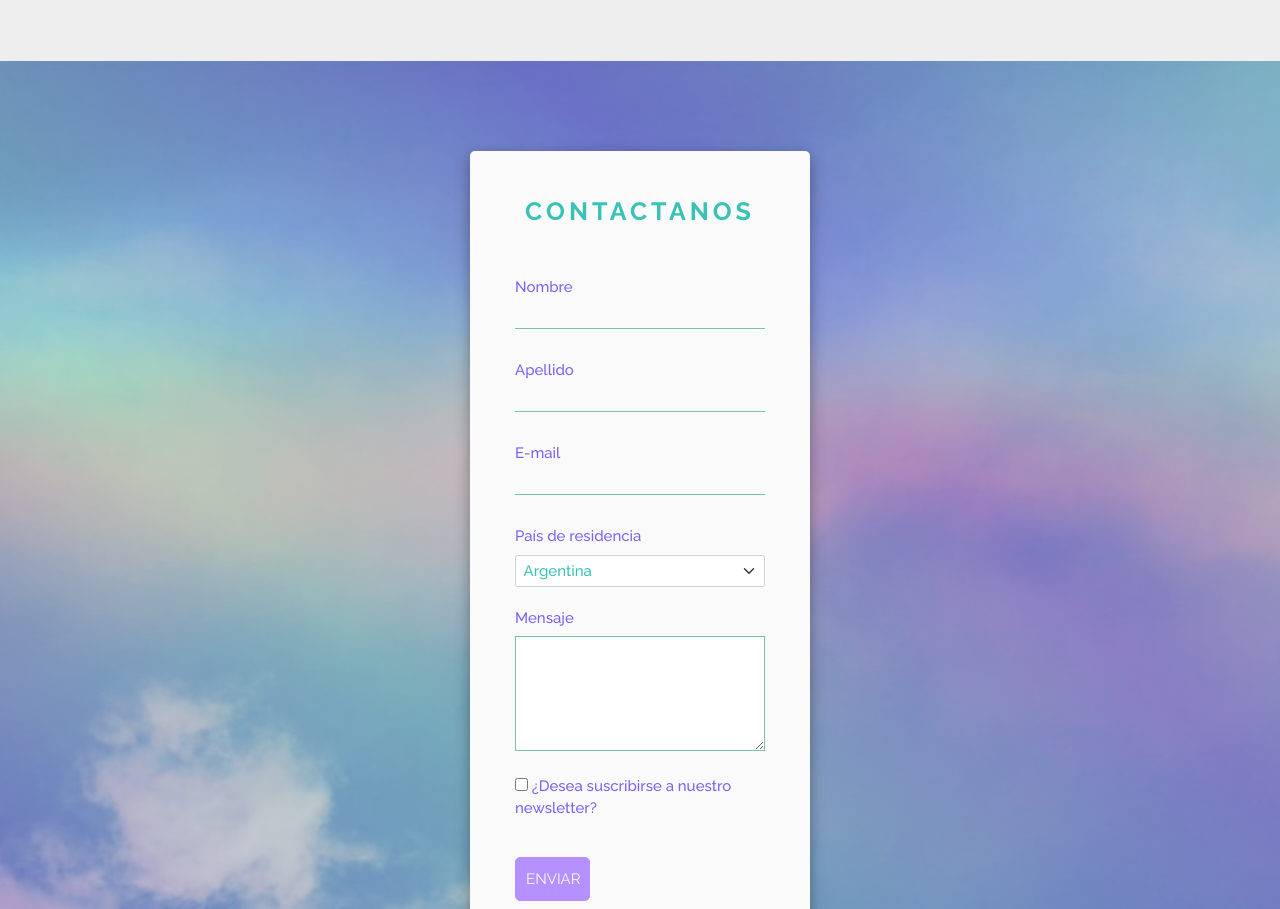
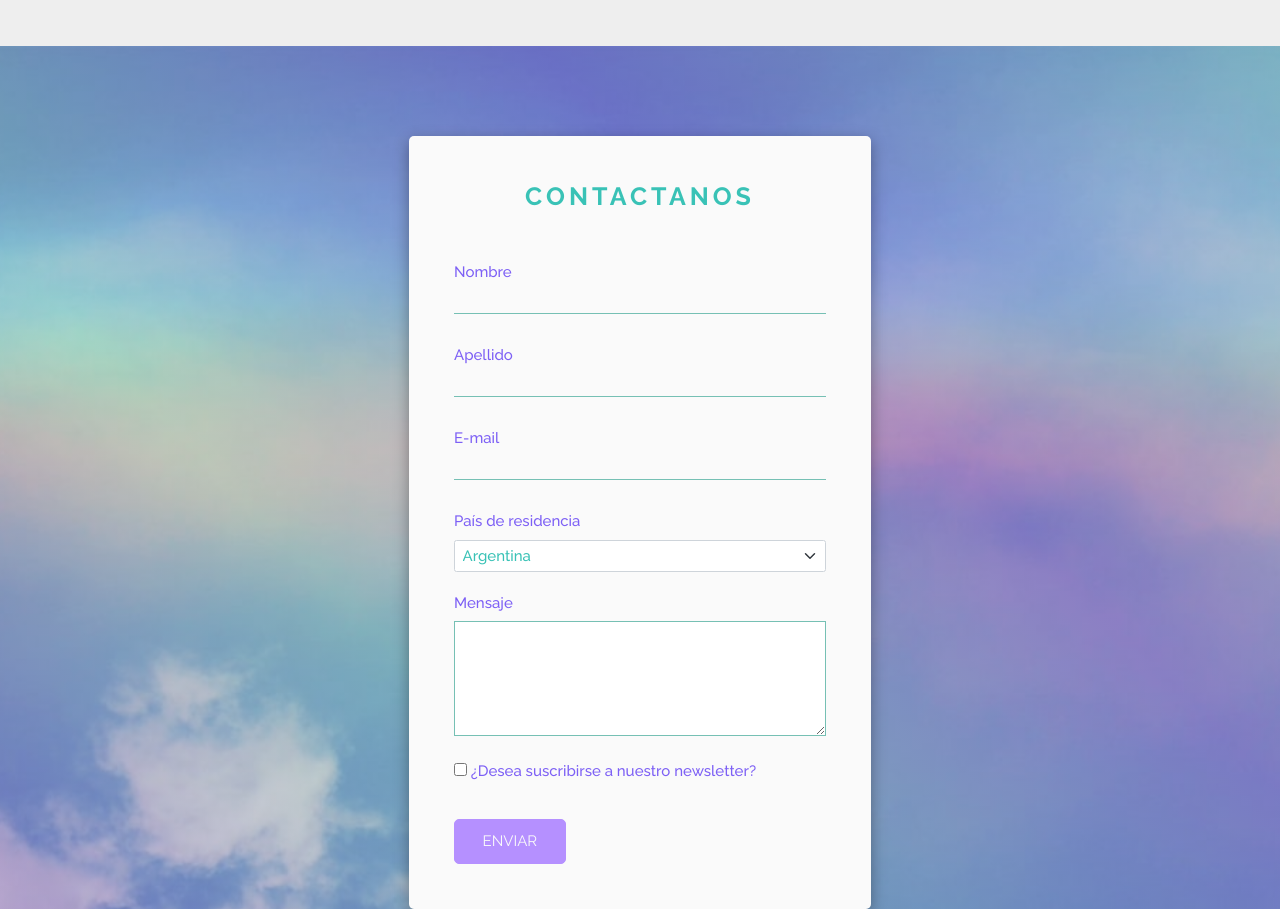
Before and after one commit to AgustinaMindus/Explore, a website: page secciones/quienes-somos.html in a window 1280 px wide. Shown: the part 1500-2409 px from the top of the page. Drawn offline with nearby package versions, Linux system fonts and the light colour scheme.

Commit message:
media querys

```diff
--- a/scss/layout/_contacto.scss
+++ b/scss/layout/_contacto.scss
@@ -7,12 +7,12 @@
     background-repeat: no-repeat;
     background-size: cover;
     background-position: center;
-    width: $ancho;
     padding: 90px;
 
     .formulario {
     @extend %flex;
-    padding: 0 380px;
+    width: $ancho - 58%;
+    padding: 0 0;
 
         .form {
         box-shadow: $text-shadow;
@@ -107,9 +107,8 @@ width: 3.5%;
 
         .formulario {
         padding: 0 0;
-
+        width: $ancho - 20%;
             .form {
-            width: $ancho - 20%;
             padding: 40px 30px;
 
                 h2 {
@@ -139,9 +138,8 @@ width: 3.5%;
 
         .formulario {
         padding: 0 0;
-
+        width: $ancho - 30%;
             .form {
-            width: $ancho - 30%;
             padding: 40px 40px;
             }
         }
--- a/secciones/quienes-somos.html
+++ b/secciones/quienes-somos.html
@@ -12,7 +12,7 @@
 
     <meta name="keywords" content=
     "viajes, aventuras, experiencias, viajando por el mundo, excursiones, recorridos, América,
-    Europa, Asía, África, Oceanía, viajeros, descubrir, vivir">>
+    Europa, Asía, África, Oceanía, viajeros, descubrir, vivir">
 
     <meta name="copy" content="Explore">
     <meta name="author" content="Agustina Mindus">
@@ -164,7 +164,7 @@
             <label class="form-label" for="comments">Mensaje</label>
             <textarea class="form-textarea" name="comments" aria-label="Ingrese su mensaje" cols="30" rows="5"></textarea>
 
-            <label for="acepta" class="form-label"><input class="form-checkbox" type="checkbox"
+            <label for="acepta" class="form-label me-5"><input class="form-checkbox" type="checkbox"
             name="acepta" value="1" aria-label="Desea recibir el newsletter?"> ¿Desea suscribirse a nuestro newsletter?</label>
 
             <button class="btn btn-primary mt-5 button" type="submit" value="Enviar">Enviar</button>
```
Also changed, not shown: secciones/aventuras.html (+1 -1 lines), secciones/favoritos.html (+1 -1 lines), secciones/galeria.html (+1 -1 lines), secciones/perfil.html (+1 -1 lines), css/style.css, 1 other file.
